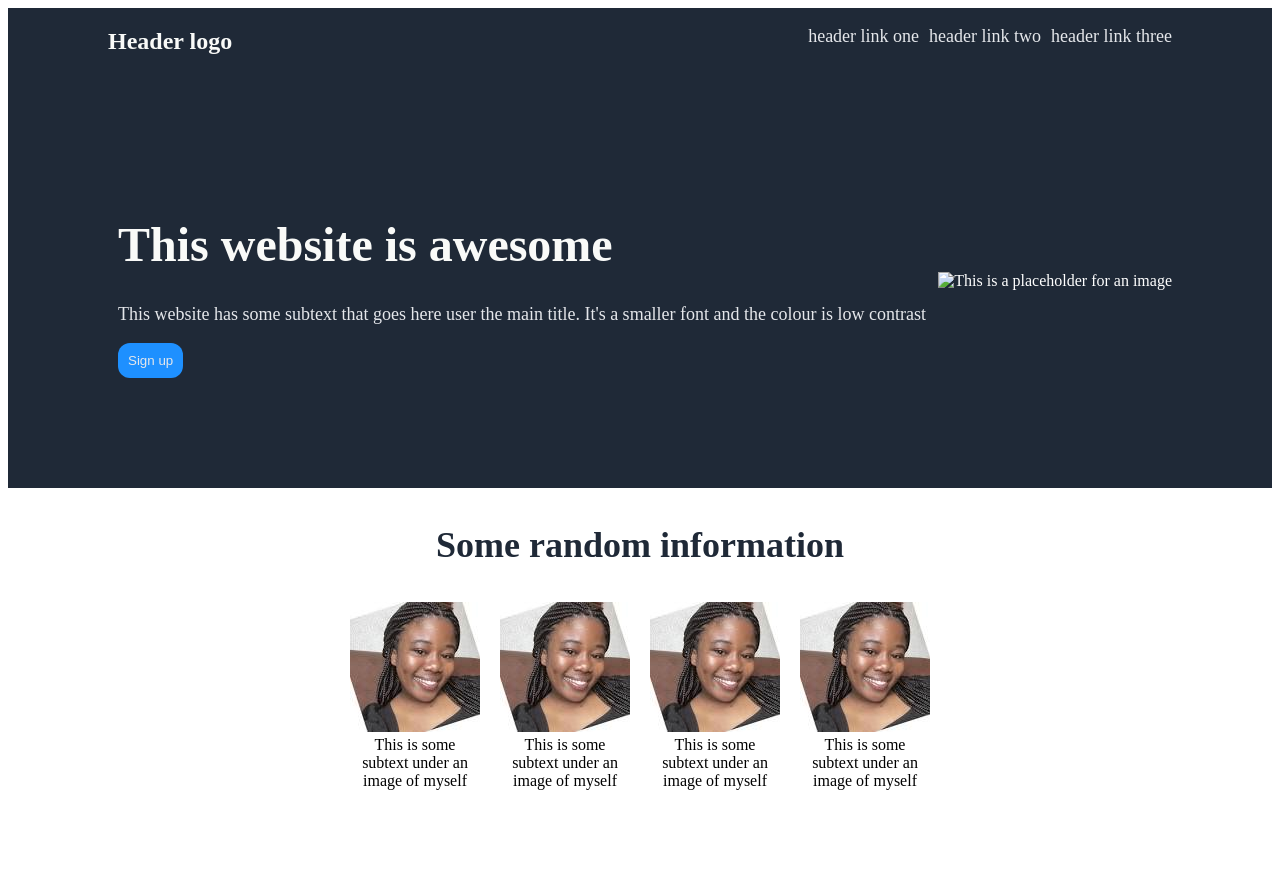
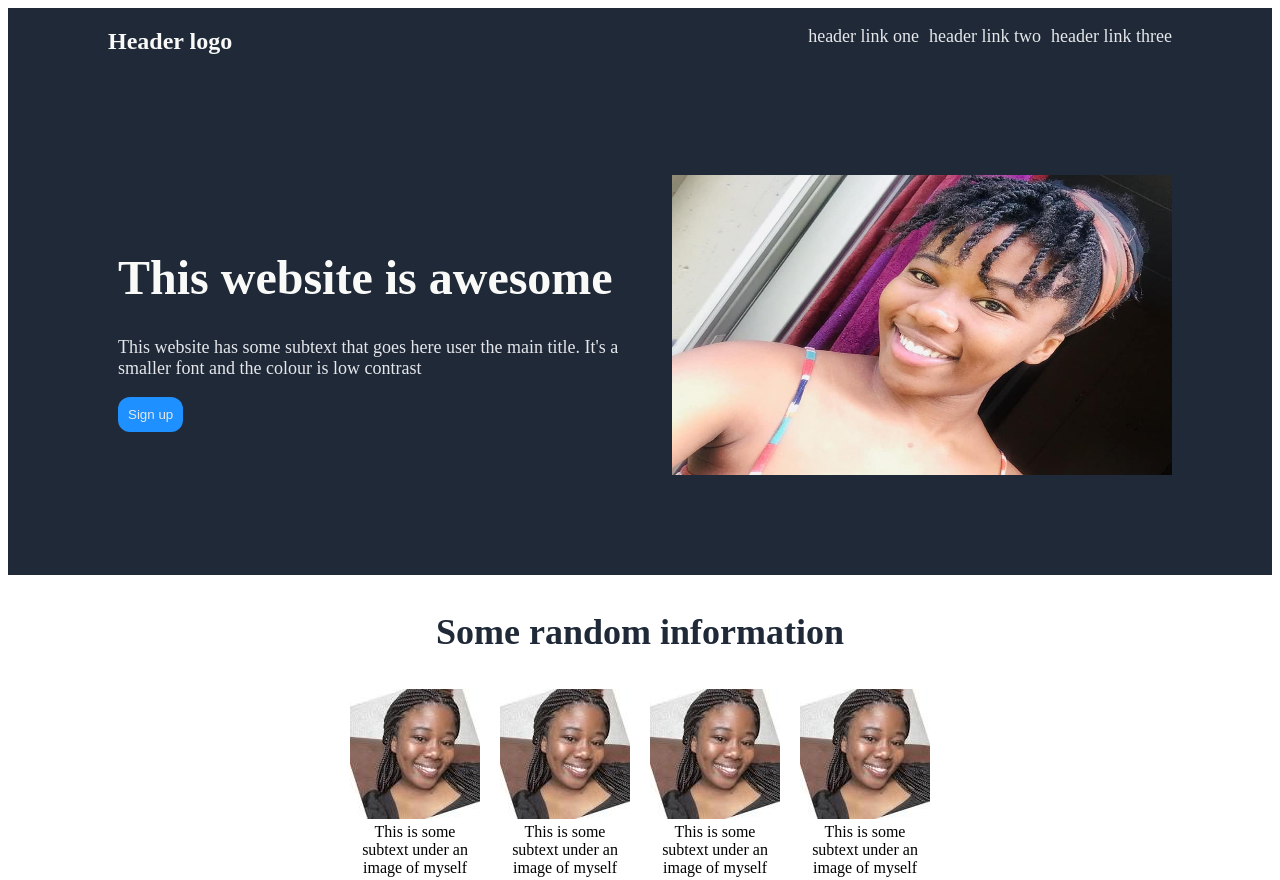
Before and after one commit to ManjateM/Landing-page, a plain HTML site: page index.html in a window 1280 px wide. Shown: the top 880 px of the page. Drawn offline with Linux system fonts and the light colour scheme.

Commit message:
Update a picture to title section

```diff
--- a/index.html
+++ b/index.html
@@ -25,7 +25,7 @@
                 It's a smaller font and the colour is low contrast</p>
                 <button>Sign up</button>
             </div>
-            <div class="image"><img alt="This is a placeholder for an image"></div>
+            <div class="image"><img alt="This is a flower" src="meme.jpg" width="500px" height="300px"></div>
         </div>
     </div>
     <div class="section-two">
--- a/style.css
+++ b/style.css
@@ -127,3 +127,9 @@ footer{
     text-align: center;
     padding: 50px;
 }
+.details .image{
+    height: 300px;
+    width: 500px;
+    object-fit:cover;
+    object-position: 0 100%;
+}
```
Also changed, not shown: meme.jpg (added).
